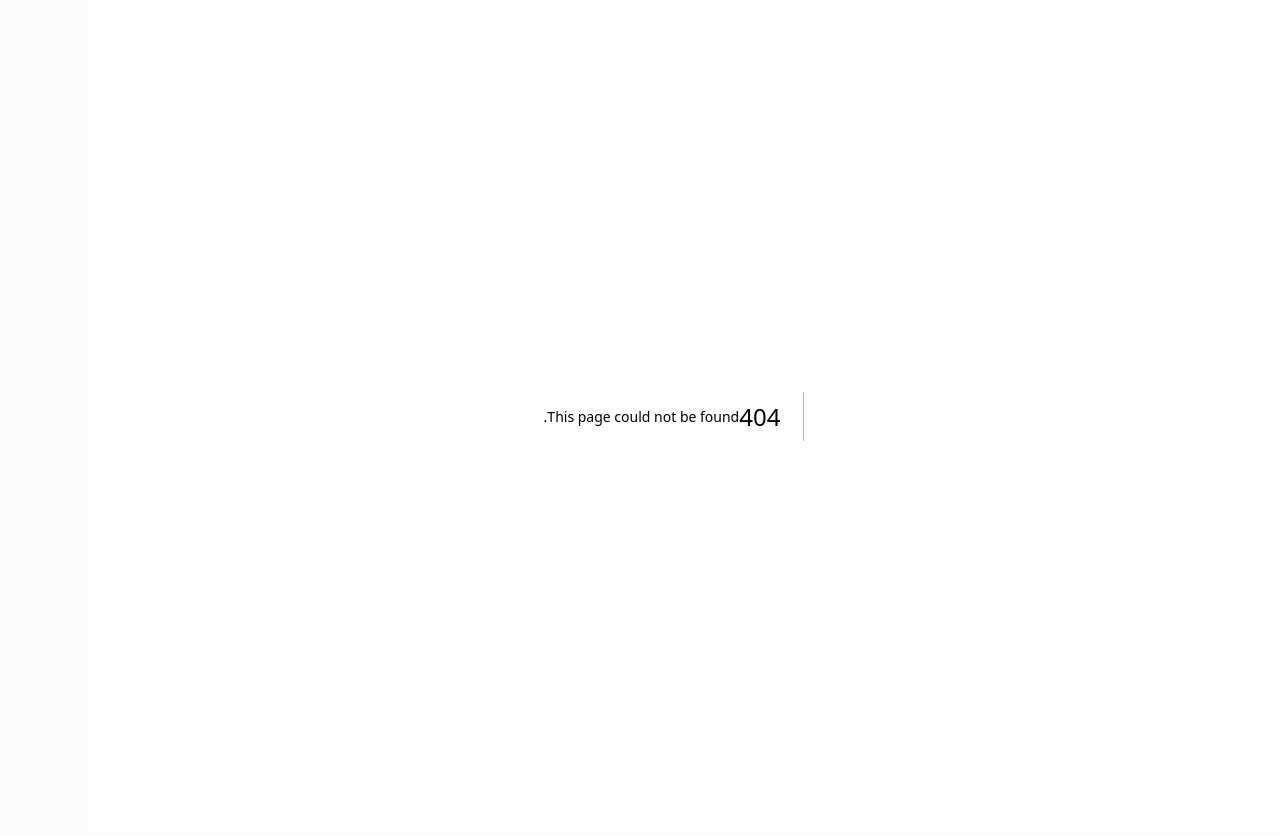
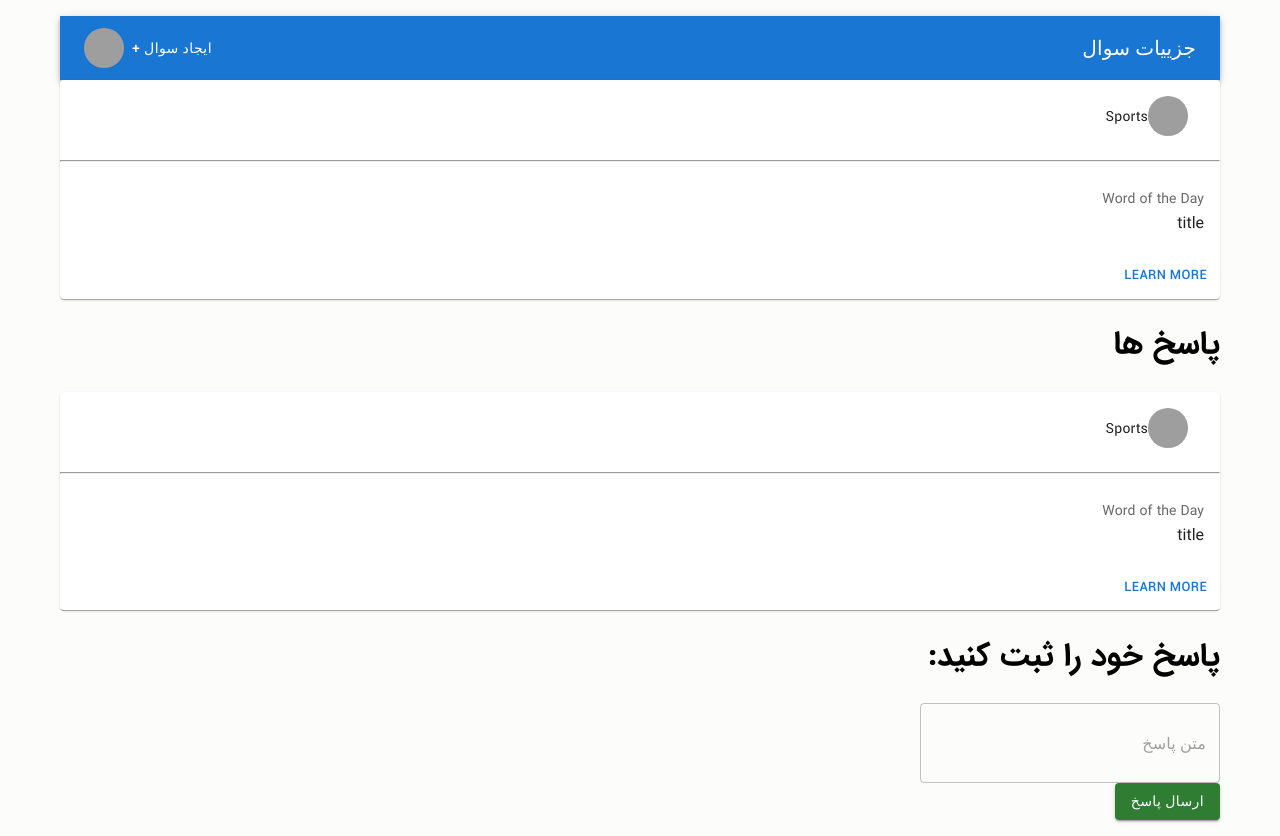
Before and after one commit to SimaPaztarian/question-list, a Next.js app: page /question-details/1 in a window 1280 px wide. Before the commit this address had no page. Built offline with nearby package versions, Linux system fonts and the light colour scheme; grey boxes are pictures that could not be loaded.

Commit message:
feat(pages): add main and detail pages

```diff
--- /dev/null
+++ b/app/components/card/card.tsx
@@ -0,0 +1,43 @@
+import * as React from "react";
+import Box from "@mui/material/Box";
+import Card from "@mui/material/Card";
+import CardActions from "@mui/material/CardActions";
+import CardContent from "@mui/material/CardContent";
+import Button from "@mui/material/Button";
+import Typography from "@mui/material/Typography";
+import {Avatar, CardHeader} from "@mui/material";
+
+const bull = (
+  <Box
+    component="span"
+    sx={{ display: "inline-block", mx: "2px", transform: "scale(0.8)" }}
+  >
+    •
+  </Box>
+);
+
+export default function QuestionCard() {
+  return (
+    <Card sx={{ minWidth: 275 }}>
+        <CardHeader
+            title="Sports"
+            avatar={<Avatar alt="Apple" src="https://www.w3schools.com/howto/img_avatar.png" />}
+        />
+        <hr />
+      <CardContent>
+        <Typography
+          sx={{ fontSize: 14 }}
+          color="text.secondary"
+          variant="solid"
+          gutterBottom
+        >
+          Word of the Day
+        </Typography>
+        <div>title</div>
+      </CardContent>
+      <CardActions>
+        <Button size="small">Learn More</Button>
+      </CardActions>
+    </Card>
+  );
+}
--- /dev/null
+++ b/app/components/header/header.tsx
@@ -0,0 +1,18 @@
+import React from "react";
+import { AppBar, Toolbar, Typography, Button, Avatar } from "@mui/material";
+
+const Header = ({title}) => {
+  return (
+    <AppBar position="static">
+      <Toolbar>
+        <Typography variant="h6" style={{ flexGrow: 1 }}>
+            {title}
+        </Typography>
+        <Button color="inherit">ایجاد سوال +</Button>
+        <Avatar alt="Avatar" src="/static/images/avatar/1.jpg" />
+      </Toolbar>
+    </AppBar>
+  );
+};
+
+export default Header;
--- /dev/null
+++ b/app/question-details/[slug]/page.tsx
@@ -0,0 +1,29 @@
+import React from "react";
+import QuestionCard from "@/app/components/card/card";
+import Header from "@/app/components/header/header";
+import Button from "@mui/material/Button";
+import { TextareaAutosize } from "@mui/base";
+import {TextField} from "@mui/material";
+
+export default function Page() {
+  return (
+    <>
+      <Header title="جزییات سوال" />
+      <QuestionCard />
+      <h1>پاسخ ها</h1>
+      <QuestionCard />
+      <h1>پاسخ خود را ثبت کنید:</h1>
+        <TextField
+            sx={{
+                width: 300
+            }}
+            InputProps={{ sx: { height: 80 } }}
+            placeholder="متن پاسخ"
+        />
+        <div>
+      <Button variant="contained" color="success">
+        ارسال پاسخ
+      </Button></div>
+    </>
+  );
+}
--- /dev/null
+++ b/db.json
@@ -0,0 +1,19 @@
+{
+  "posts": [
+    {
+      "id": 1,
+      "title": "json-server",
+      "author": "typicode"
+    }
+  ],
+  "comments": [
+    {
+      "id": 1,
+      "body": "some comment",
+      "postId": 1
+    }
+  ],
+  "profile": {
+    "name": "typicode"
+  }
+}
--- a/package.json
+++ b/package.json
@@ -9,6 +9,10 @@
     "lint": "next lint"
   },
   "dependencies": {
+    "@emotion/react": "^11.11.1",
+    "@emotion/styled": "^11.11.0",
+    "@mui/icons-material": "^5.14.3",
+    "@mui/material": "^5.14.5",
     "@tanstack/react-query": "^4.32.6",
     "axios": "^1.4.0",
     "next": "13.4.13",
```
Also changed, not shown: app/containers/listPage.tsx (added, +60 -0 lines), app/page.tsx (+11 -17 lines), app/services/api.ts (+4 -3 lines), 1 other file (tests, documents, lock files or other folders).
